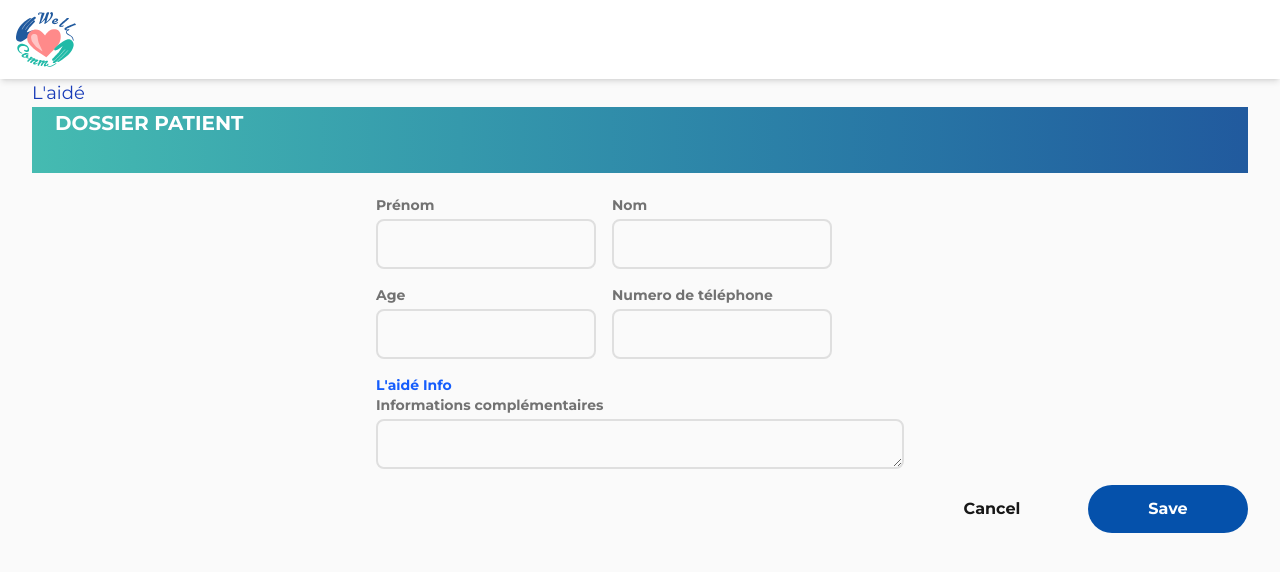
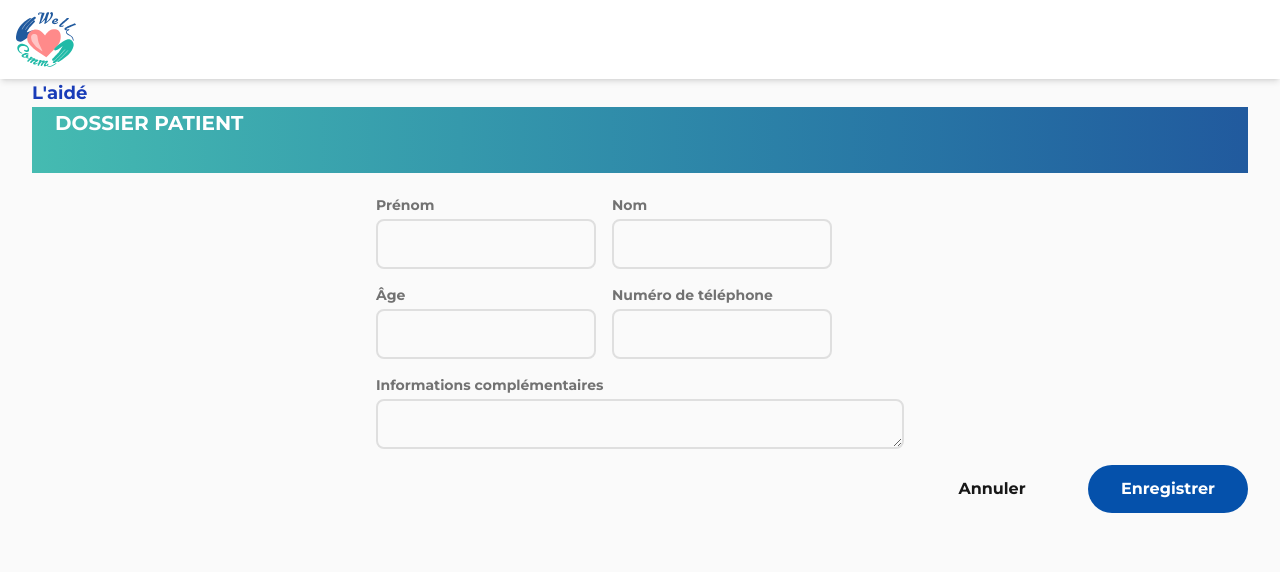
Before and after one commit to TheGamerFarmer/Well-Comm, a Next.js app in the folder site-web/: page /ProfilAide in a window 1280 px wide. Shown: the top 572 px of the page. Built offline with nearby package versions, Linux system fonts and the light colour scheme.

Commit message:
profil de l'aidé petit changement

```diff
--- a/site-web/app/ProfilAide/page.tsx
+++ b/site-web/app/ProfilAide/page.tsx
@@ -4,7 +4,7 @@ export default function ProfilAide() {
     return (
 
         <div className="mx-auto px-4 sm:px-6 lg:px-8 max-w-7xl">
-            <p className="text-lg font-medium font-bold text-blue-800">L'aidé</p>
+            <p className="text-lg font-bold text-blue-800">L'aidé</p>
             <div>
         <div className="w-full h-[66px] mb-[22px] pt-4 pb-4 pl-[23px] bg-gradient-to-r from-[#45bbb1] to-[#215a9e]">
             <p className="w-[229px] h-[34px] font-montserrat text-xl font-bold leading-[1.7px] text-left text-[#fff]">
@@ -25,26 +25,26 @@ export default function ProfilAide() {
 
                     <div className="flex flex-col md:flex-row  gap-4">
                         <div>
-                            <label className="flex font-montserrat text-sm font-bold text-left text-[#727272]">Age</label>
+                            <label className="flex font-montserrat text-sm font-bold text-left text-[#727272]">Âge</label>
                             <input className="h-[50px] self-stretch flex flex flex-row justify-between items-start py-[14px] ph-4 rounded-lg border #dfdfdf border-solid bg-[#fff]h-10 rounded-lg border-2 border-[#dfdfdf] mb-4 mt-1 p-3 text-black" type="text"/>
                         </div>
                         <div>
-                            <label className="flex font-montserrat text-sm font-bold text-left text-[#727272]">Numero de téléphone</label>
+                            <label className="flex font-montserrat text-sm font-bold text-left text-[#727272]">Numéro de téléphone</label>
                             <input className="h-[50px] self-stretch flex flex flex-row justify-between items-start py-[14px] ph-4 rounded-lg border #dfdfdf border-solid bg-[#fff]h-10 rounded-lg border-2 border-[#dfdfdf] mb-4 mt-1 p-3 text-black" type="text"/>
                         </div>
                     </div>
                 <div className="w-full">
-                <label className="flex font-montserrat text-sm font-bold text-left text-[#727272] text-blue-600">L'aidé Info</label>
+                    {/*<label className="flex font-montserrat text-sm font-bold text-left text-[#727272] text-blue-600">Information de l'aidé</label>*/}
                 <label className="flex font-montserrat text-sm font-bold text-left text-[#727272]">Informations complémentaires</label>
                 <textarea className="h-[50px] w-full self-stretch flex flex flex-row justify-between items-start py-[14px] ph-4 rounded-lg border #dfdfdf border-solid bg-[#fff]h-10 rounded-lg border-2 border-[#dfdfdf] mb-4 mt-1 p-3 text-black"></textarea>
                 </div>
             </form>
                 <div className="flex gap-4 justify-end">
                 <Button variant="" type="submit">
-                    Cancel
+                    Annuler
                 </Button>
                 <Button type="submit">
-                    Save
+                    Enregistrer
                 </Button>
                 </div>
         </div>
```
